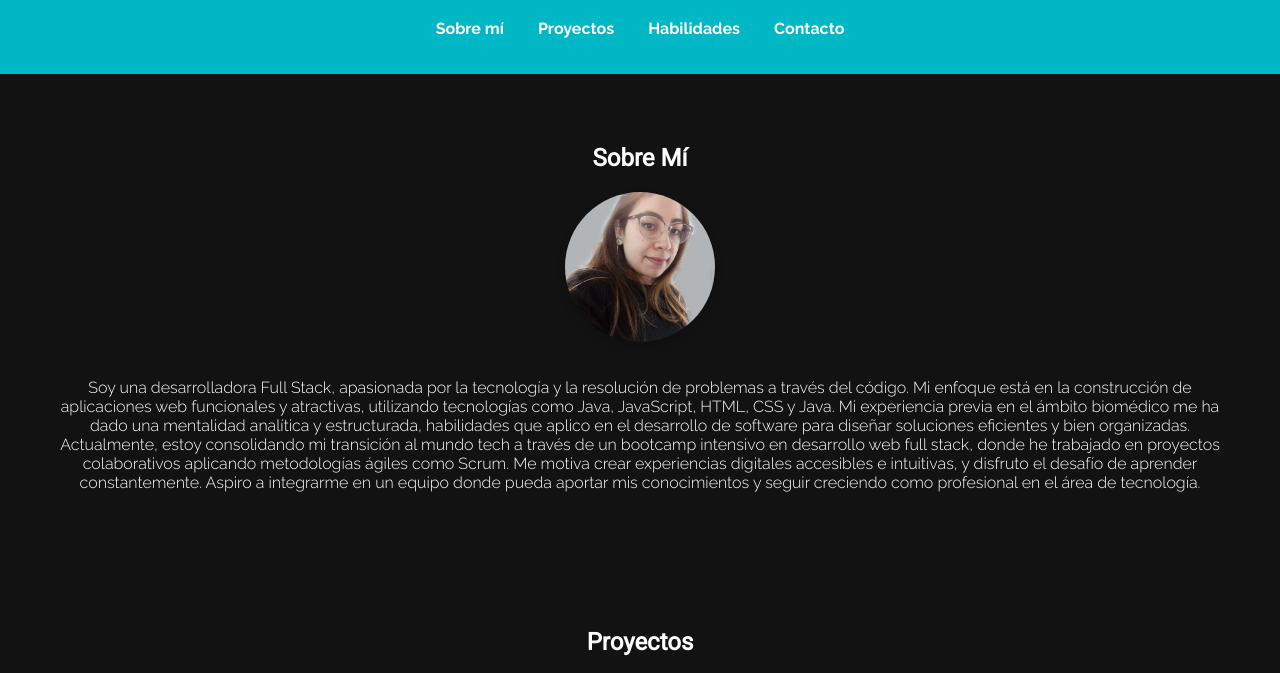
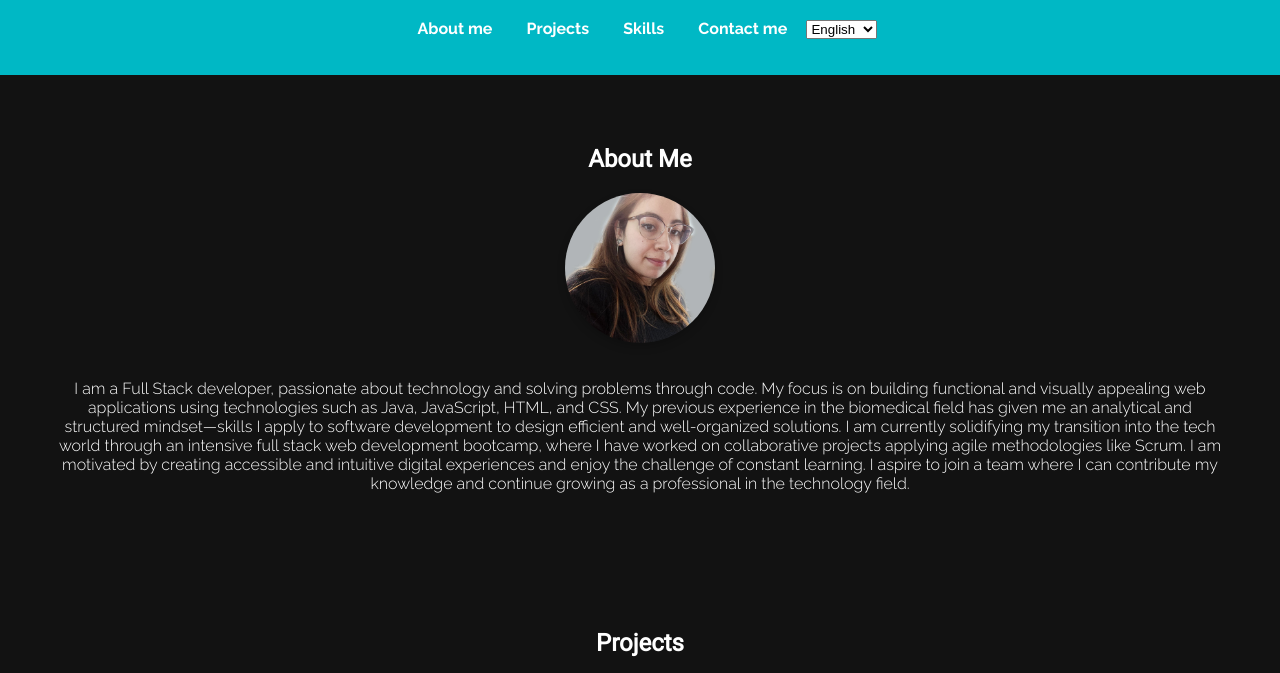
Before and after one commit to anaforero91/Portafolio, a plain HTML site: page index.html in a window 1280 px wide. Shown: the part 82-755 px from the top of the page. Drawn offline with Linux system fonts and the light colour scheme.

Commit message:
Se agregan idiomas inglés y español

```diff
--- /dev/null
+++ b/en.json
@@ -0,0 +1,19 @@
+{
+    "about-header": "About me",
+    "projects-header": "Projects",
+    "skills-header": "Skills",
+    "contact-header": "Contact me",
+
+    "about-title": "About Me",
+    "about-text": "I am a Full Stack developer, passionate about technology and solving problems through code.\nMy focus is on building functional and visually appealing web applications using technologies such as Java, JavaScript, HTML, and CSS.\nMy previous experience in the biomedical field has given me an analytical and structured mindset—skills I apply to software development to design efficient and well-organized solutions.\nI am currently solidifying my transition into the tech world through an intensive full stack web development bootcamp, where I have worked on collaborative projects applying agile methodologies like Scrum.\nI am motivated by creating accessible and intuitive digital experiences and enjoy the challenge of constant learning.\nI aspire to join a team where I can contribute my knowledge and continue growing as a professional in the technology field.",
+
+    "projects-title": "Projects",
+    "project1": "El Zafiro Azul is an e-commerce platform designed for wholesale condiment sales.\nIts goal is to help restaurants, distributors, and food service businesses acquire high-quality spices and seasonings quickly and efficiently.\nThis project was developed as a team using the Scrum methodology, ensuring efficient iterations and continuous deliveries.",
+    "project2": "Aquawear is a landing page designed to provide a fast and efficient shopping experience for both professional and amateur swimmers.\nThe platform features an attractive design focused on ease of navigation and customer conversion.",
+
+    "skills-title": "Skills",
+
+    "contact-title": "Contact me"
+
+
+}
--- a/index.html
+++ b/index.html
@@ -13,19 +13,23 @@
         <h1>Ana María Leguizamón</h1>
         <nav>
             <ul>
-                <li><a href="#about">Sobre mí</a></li>
-                <li><a href="#projects">Proyectos</a></li>
-                <li><a href="#skills">Habilidades</a></li>
-                <li><a href="#contact">Contacto</a></li>
+                <li><a href="#about" id="about-header">Sobre mí</a></li>
+                <li><a href="#projects" id="projects-header">Proyectos</a></li>
+                <li><a href="#skills" id="skills-header">Habilidades</a></li>
+                <li><a href="#contact" id="contact-header">Contacto</a></li>
+                <select name="lenguajes" id="lang">
+                  <option value="en">English</option>
+                  <option value="es">Español</option>
+                </select>
             </ul>
         </nav>
     </header>
 
     <section id="about">
-        <h2>Sobre Mí</h2>
+        <h2 id="about-title">Sobre Mí</h2>
         <div class="about-container">
             <img src="/foto.jpg" alt="Tu Foto" class="profile-pic">
-            <p>Soy una desarrolladora Full Stack, apasionada por la tecnología y la resolución de problemas a través del código.
+            <p id="about-text">Soy una desarrolladora Full Stack, apasionada por la tecnología y la resolución de problemas a través del código.
                  Mi enfoque está en la construcción de aplicaciones web funcionales y atractivas, utilizando tecnologías como
                   Java, JavaScript, HTML, CSS y Java.
                 Mi experiencia previa en el ámbito biomédico me ha dado una mentalidad analítica y estructurada, habilidades que
@@ -39,11 +43,11 @@
     </section>
 
     <section id="projects">
-        <h2>Proyectos</h2>
+        <h2 id="projects-title">Proyectos</h2>
         <div class="project">
             <img src="/zafi2.JPG" alt="Proyecto 1" class="project-img">
             <h3>E-commerce</h3>
-            <p>El Zafiro Azul es una plataforma de comercio electrónico diseñada para la venta de condimentos al por mayor.
+            <p id="project1">El Zafiro Azul es una plataforma de comercio electrónico diseñada para la venta de condimentos al por mayor.
                  Su objetivo es facilitar a restaurantes, distribuidores y negocios gastronómicos la adquisición de especias
                   y condimentos de alta calidad de manera rápida y eficiente.
                 Este proyecto fue desarrollado en equipo utilizando la metodología Scrum, asegurando iteraciones eficientes y entregas continuas.</p>
@@ -52,14 +56,14 @@
         <div class="project">
             <img src="/aqua.JPG" alt="Proyecto 2" class="project-img">
             <h3>Landing Page</h3>
-            <p>Aquawear es una landing page diseñada para ofrecer una experiencia de compra rápida y eficiente a nadadores profesionales y aficionados.
+            <p id="project2">Aquawear es una landing page diseñada para ofrecer una experiencia de compra rápida y eficiente a nadadores profesionales y aficionados.
                  La plataforma cuenta con un diseño atractivo, enfocado en la facilidad de navegación y conversión de clientes.</p>
             <a href="https://github.com/AlejandroG095/-AquaWear-Landing-page.git" class="repo-button" target="_blank">Ver en GitHub</a>
         </div>
     </section>
 
     <section id="skills">
-        <h2>Habilidades</h2>
+        <h2 id="skills-title">Habilidades</h2>
         <div class="skills-container">
             <div class="skill">
                 <img src="https://cdn.jsdelivr.net/gh/devicons/devicon/icons/html5/html5-original.svg" alt="HTML">
@@ -85,7 +89,7 @@
     </section>
 
     <section id="contact">
-        <h2>Contacto</h2>
+        <h2 id="contact-title">Contacto</h2>
         <form id="contact-form">
             <input type="text" placeholder="Tu Nombre" required>
             <input type="email" placeholder="Tu Email" required>
--- a/scripts.js
+++ b/scripts.js
@@ -11,3 +11,25 @@ document.addEventListener("DOMContentLoaded", () => {
 
     skillImages.forEach(img => observer.observe(img));
 });
+
+function loadLanguage(lang) {
+    fetch(`${lang}.json`)
+      .then(response => response.json())
+      .then(data => {
+        for (const key in data) {
+          const element = document.getElementById(key);
+          if (element) {
+            element.textContent = data[key];
+          }
+        }
+      })
+  }
+
+  // Al cambiar el selector de idioma
+  document.getElementById('lang').addEventListener('change', function() {
+    const selectedLang = this.value;
+    loadLanguage(selectedLang);
+  });
+
+  // Idioma por defecto al cargar
+  window.onload = () => loadLanguage('en');
```
Also changed, not shown: es.json (added, +17 -0 lines).
